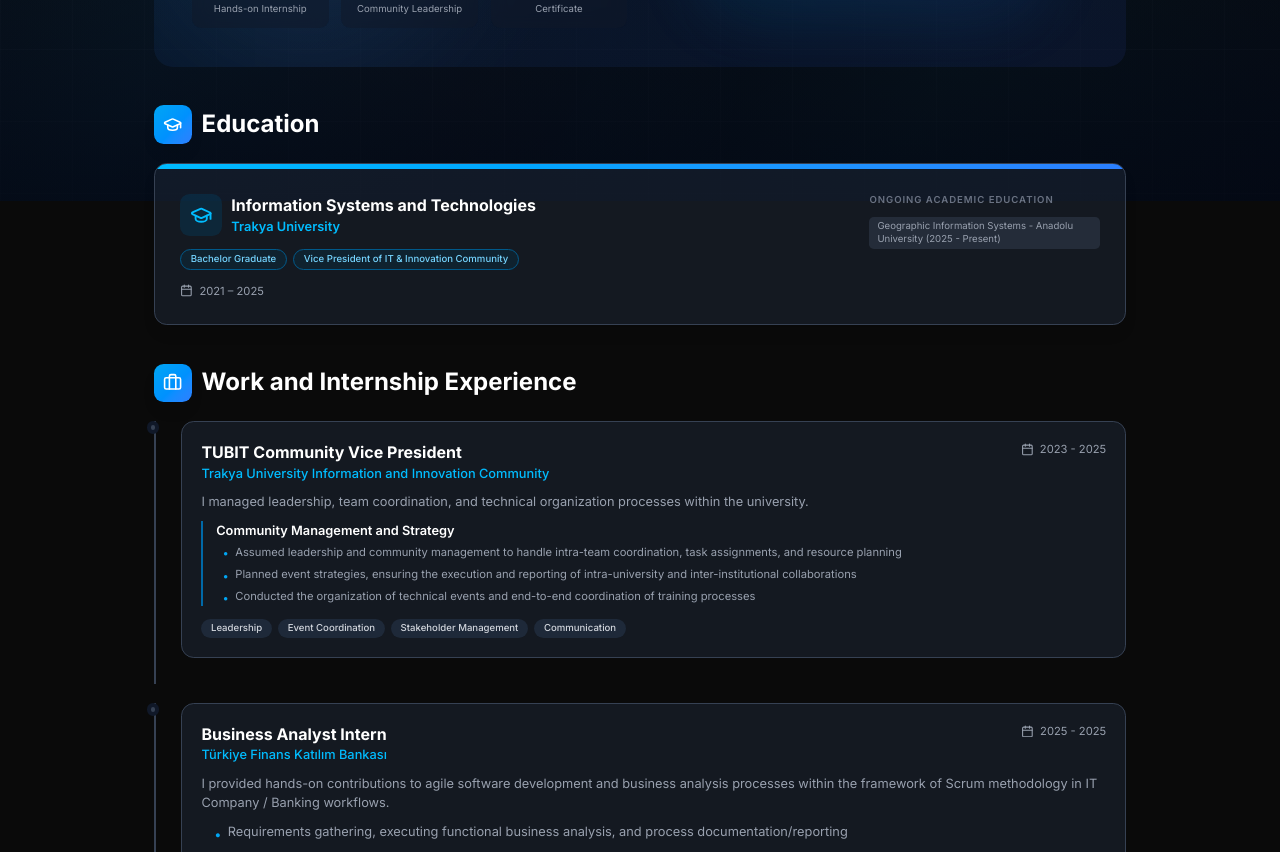
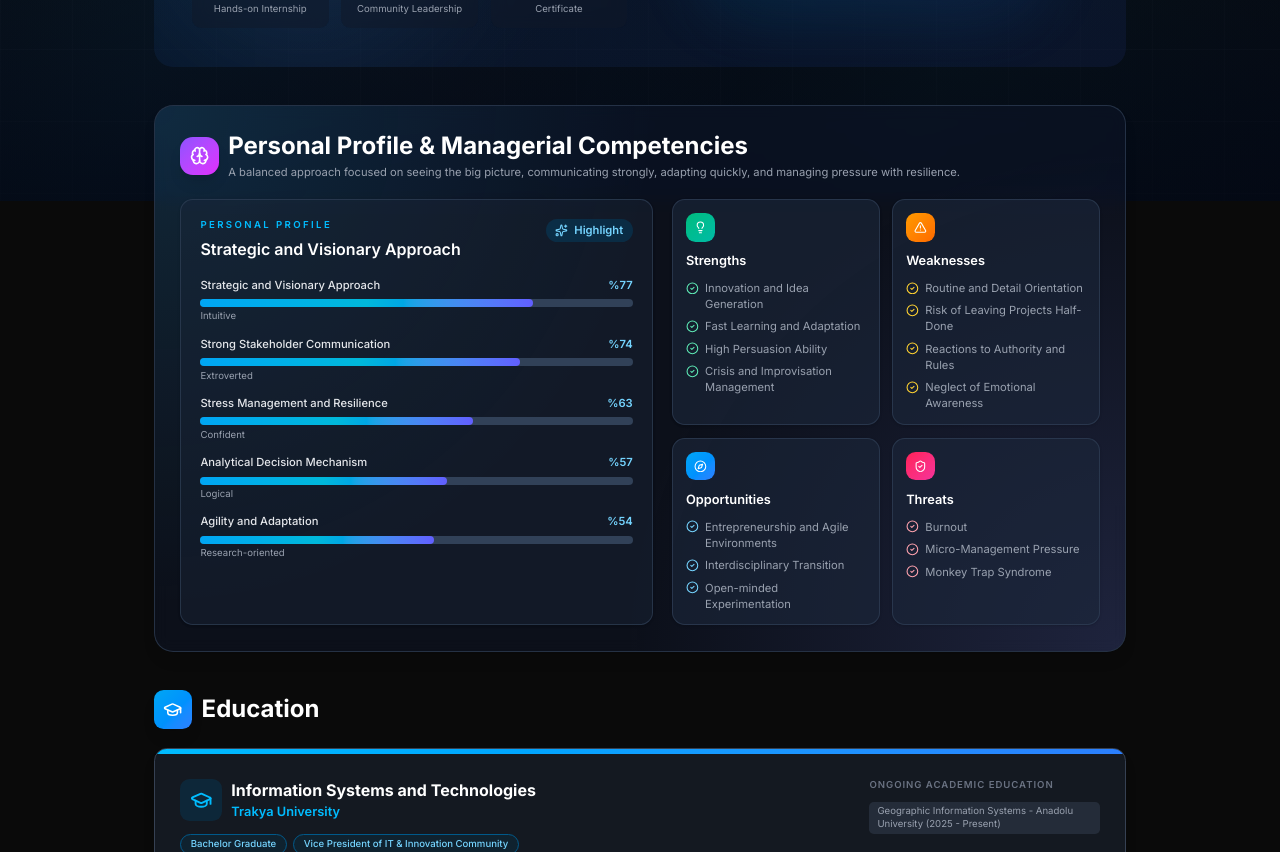
Before and after one commit to ozxcann/web-side, a Next.js app: page /about in a window 1280 px wide. Shown: the part 599-1451 px from the top of the page. Built offline with nearby package versions, Linux system fonts and the light colour scheme.

Commit message:
update test

```diff
--- a/app/about/page.tsx
+++ b/app/about/page.tsx
@@ -14,6 +14,12 @@
   TrendingUp,
   Target,
   Download,
+  Brain,
+  Sparkles,
+  AlertTriangle,
+  Compass,
+  ShieldCheck,
+  Lightbulb,
 } from "lucide-react";
 import ScrollToTopButton from "@/components/ScrollToTopButton";
 import AnimatedBackground from "@/components/AnimatedBackground";
@@ -153,6 +159,123 @@
                 </div>
               </div>
             </motion.div>
+          </div>
+        </motion.section>
+
+        {/* Personal Profile & Managerial Competencies */}
+        <motion.section
+          variants={itemVariants}
+          className="relative overflow-hidden rounded-3xl border border-slate-200/80 bg-white/80 p-6 shadow-lg backdrop-blur-sm dark:border-slate-700/70 dark:bg-slate-900/50 md:p-8"
+        >
+          <div className="absolute inset-0 bg-[radial-gradient(circle_at_top_left,rgba(56,189,248,0.14),transparent_45%),radial-gradient(circle_at_bottom_right,rgba(129,140,248,0.16),transparent_45%)]" />
+          <div className="relative space-y-6">
+            <div className="flex items-center gap-3">
+              <div className="rounded-2xl bg-gradient-to-br from-violet-500 to-fuchsia-500 p-3 shadow-lg">
+                <Brain className="h-6 w-6 text-white" />
+              </div>
+              <div>
+                <h2 className="text-3xl font-bold text-gray-900 dark:text-white">
+                  {t("aboutPage.profile.heading")}
+                </h2>
+                <p className="mt-1 text-sm text-gray-600 dark:text-gray-400">
+                  {t("aboutPage.profile.intro")}
+                </p>
+              </div>
+            </div>
+
+            <div className="grid gap-6 lg:grid-cols-[1.05fr_0.95fr]">
+              <div className="rounded-2xl border border-slate-200/80 bg-slate-50/80 p-6 shadow-sm dark:border-slate-700/70 dark:bg-slate-800/40">
+                <div className="mb-5 flex items-start justify-between gap-3">
+                  <div>
+                    <p className="text-xs font-semibold uppercase tracking-[0.25em] text-sky-600 dark:text-sky-400">
+                      {t("aboutPage.profile.summaryLabel")}
+                    </p>
+                    <h3 className="mt-2 text-xl font-semibold text-gray-900 dark:text-white">
+                      {t("aboutPage.profile.summaryTitle")}
+                    </h3>
+                  </div>
+                  <div className="inline-flex items-center gap-2 rounded-full bg-sky-100 px-3 py-1 text-sm font-semibold text-sky-700 dark:bg-sky-900/40 dark:text-sky-300">
+                    <Sparkles className="h-4 w-4" />
+                    {t("aboutPage.profile.summaryBadge")}
+                  </div>
+                </div>
+
+                <div className="space-y-4">
+                  {ab.profile.metrics.map((metric) => (
+                    <div key={metric.label}>
+                      <div className="mb-2 flex items-center justify-between text-sm">
+                        <span className="font-medium text-gray-700 dark:text-gray-200">{metric.label}</span>
+                        <span className="font-semibold text-sky-600 dark:text-sky-300">{metric.value}</span>
+                      </div>
+                      <div className="h-2.5 w-full rounded-full bg-slate-200 dark:bg-slate-700">
+                        <div
+                          className="h-2.5 rounded-full bg-gradient-to-r from-sky-500 via-cyan-500 to-indigo-500"
+                          style={{ width: metric.percent }}
+                        />
+                      </div>
+                      <p className="mt-1 text-xs text-gray-500 dark:text-gray-400">{metric.note}</p>
+                    </div>
+                  ))}
+                </div>
+              </div>
+
+              <div className="grid gap-4 sm:grid-cols-2">
+                {[
+                  {
+                    titleKey: "aboutPage.profile.strengths.title",
+                    itemsKey: "aboutPage.profile.strengths.items",
+                    icon: Lightbulb,
+                    badgeClass: "from-emerald-500 to-teal-500",
+                    textClass: "text-emerald-700 dark:text-emerald-300",
+                  },
+                  {
+                    titleKey: "aboutPage.profile.weaknesses.title",
+                    itemsKey: "aboutPage.profile.weaknesses.items",
+                    icon: AlertTriangle,
+                    badgeClass: "from-amber-500 to-orange-500",
+                    textClass: "text-amber-700 dark:text-amber-300",
+                  },
+                  {
+                    titleKey: "aboutPage.profile.opportunities.title",
+                    itemsKey: "aboutPage.profile.opportunities.items",
+                    icon: Compass,
+                    badgeClass: "from-sky-500 to-blue-500",
+                    textClass: "text-sky-700 dark:text-sky-300",
+                  },
+                  {
+                    titleKey: "aboutPage.profile.threats.title",
+                    itemsKey: "aboutPage.profile.threats.items",
+                    icon: ShieldCheck,
+                    badgeClass: "from-rose-500 to-pink-500",
+                    textClass: "text-rose-700 dark:text-rose-300",
+                  },
+                ].map((card) => {
+                  const Icon = card.icon;
+                  const items = t(card.itemsKey).split("||") as string[];
+                  return (
+                    <div
+                      key={card.titleKey}
+                      className="rounded-2xl border border-slate-200/80 bg-white/80 p-4 shadow-sm dark:border-slate-700/70 dark:bg-slate-800/60"
+                    >
+                      <div className={`inline-flex rounded-xl bg-gradient-to-br ${card.badgeClass} p-2.5`}>
+                        <Icon className="h-4 w-4 text-white" />
+                      </div>
+                      <h3 className="mt-3 text-base font-semibold text-gray-900 dark:text-white">
+                        {t(card.titleKey)}
+                      </h3>
+                      <ul className="mt-3 space-y-2 text-sm text-gray-600 dark:text-gray-400">
+                        {items.map((item) => (
+                          <li key={item} className="flex gap-2">
+                            <CheckCircle2 className={`mt-0.5 h-4 w-4 flex-none ${card.textClass}`} />
+                            <span>{item}</span>
+                          </li>
+                        ))}
+                      </ul>
+                    </div>
+                  );
+                })}
+              </div>
+            </div>
           </div>
         </motion.section>
 
--- a/languages/en.ts
+++ b/languages/en.ts
@@ -262,6 +262,37 @@
     role: "Business Analyst",
     intro:
       "Hello, I'm Selami Özcan. I graduated from Trakya University, Information Systems and Technologies. I gained hands-on experience in corporate business analysis processes as a Business Analyst Intern at Türkiye Finans Katılım Bankası. I supported Agile Scrum workflows with requirements gathering, process modeling, SQL Server database querying, and UAT execution. I continue to stay current with certifications in AI, deep learning, API test automation, and Geographic Information Systems.",
+    profile: {
+      heading: "Personal Profile & Managerial Competencies",
+      intro:
+        "A balanced approach focused on seeing the big picture, communicating strongly, adapting quickly, and managing pressure with resilience.",
+      summaryLabel: "Personal Profile",
+      summaryTitle: "Strategic and Visionary Approach",
+      summaryBadge: "Highlight",
+      metrics: [
+        { label: "Strategic and Visionary Approach", value: "%77", percent: "77%", note: "Intuitive" },
+        { label: "Strong Stakeholder Communication", value: "%74", percent: "74%", note: "Extroverted" },
+        { label: "Stress Management and Resilience", value: "%63", percent: "63%", note: "Confident" },
+        { label: "Analytical Decision Mechanism", value: "%57", percent: "57%", note: "Logical" },
+        { label: "Agility and Adaptation", value: "%54", percent: "54%", note: "Research-oriented" },
+      ],
+      strengths: {
+        title: "Strengths",
+        items: "Innovation and Idea Generation||Fast Learning and Adaptation||High Persuasion Ability||Crisis and Improvisation Management",
+      },
+      weaknesses: {
+        title: "Weaknesses",
+        items: "Routine and Detail Orientation||Risk of Leaving Projects Half-Done||Reactions to Authority and Rules||Neglect of Emotional Awareness",
+      },
+      opportunities: {
+        title: "Opportunities",
+        items: "Entrepreneurship and Agile Environments||Interdisciplinary Transition||Open-minded Experimentation",
+      },
+      threats: {
+        title: "Threats",
+        items: "Burnout||Micro-Management Pressure||Monkey Trap Syndrome",
+      },
+    },
     stats: {
       experience: "Hands-on Internship",
       projects: "Community Leadership",
--- a/languages/tr.ts
+++ b/languages/tr.ts
@@ -261,6 +261,37 @@
     role: "Business Analyst",
     intro:
       "Merhaba, ben Selami Özcan. Trakya Üniversitesi Bilişim Sistemleri ve Teknolojileri mezunuyum. Türkiye Finans Katılım Bankası'nda Business Analyst Intern olarak kurumsal iş analizi süreçlerine dahil oldum. Gereksinim toplama, süreç modelleme, SQL Server sorgulama ve UAT yürütme faaliyetlerinde çevik (Scrum) yaklaşımla katkı sağladım. Yapay zeka, derin öğrenme, API test otomasyonu ve Coğrafi Bilgi Sistemleri sertifikalarıyla kendimi güncel tutuyorum.",
+    profile: {
+      heading: "Kişisel Profil & Yönetimsel Yetkinlikler",
+      intro:
+        "Büyük resmi görme, güçlü iletişim, hızlı adaptasyon ve stres yönetimi gibi alanlarda güçlü bir denge kurmaya odaklanan yaklaşım.",
+      summaryLabel: "Kişisel Profil",
+      summaryTitle: "Stratejik ve Vizyoner Yaklaşım",
+      summaryBadge: "Öne Çıkan Özellik",
+      metrics: [
+        { label: "Stratejik ve Vizyoner Yaklaşım", value: "%77", percent: "77%", note: "Sezgisel" },
+        { label: "Güçlü Paydaş İletişimi", value: "%74", percent: "74%", note: "Dışadönük" },
+        { label: "Stres Yönetimi ve Dayanıklılık", value: "%63", percent: "63%", note: "Özgüvenli" },
+        { label: "Analitik Karar Mekanizması", value: "%57", percent: "57%", note: "Mantıklı" },
+        { label: "Çeviklik ve Adaptasyon", value: "%54", percent: "54%", note: "Araştırmacı" },
+      ],
+      strengths: {
+        title: "Güçlü Yönler",
+        items: "İnovasyon ve Fikir Üretimi||Hızlı Öğrenme ve Adaptasyon||Yüksek İkna Kabiliyeti||Kriz ve Doğaçlama Yönetimi",
+      },
+      weaknesses: {
+        title: "Zayıf Yönler",
+        items: "Rutin ve Detaycılık||Projeleri Yarım Bırakma Riski||Otorite ve Kurallara Reaksiyon||Duygusal Farkındalık İhmali",
+      },
+      opportunities: {
+        title: "Fırsatlar",
+        items: "Girişimcilik ve Çevik Ortamlar||Disiplinlerarası Geçiş||Açık Fikirli Deneycilik",
+      },
+      threats: {
+        title: "Tehditler",
+        items: "Zihinsel Tükenme||Mikro-Yönetim Baskısı||Maymun İştahlılık Sendromu",
+      },
+    },
     stats: {
       experience: "Uygulamalı Staj",
       projects: "Topluluk Liderliği",
```
